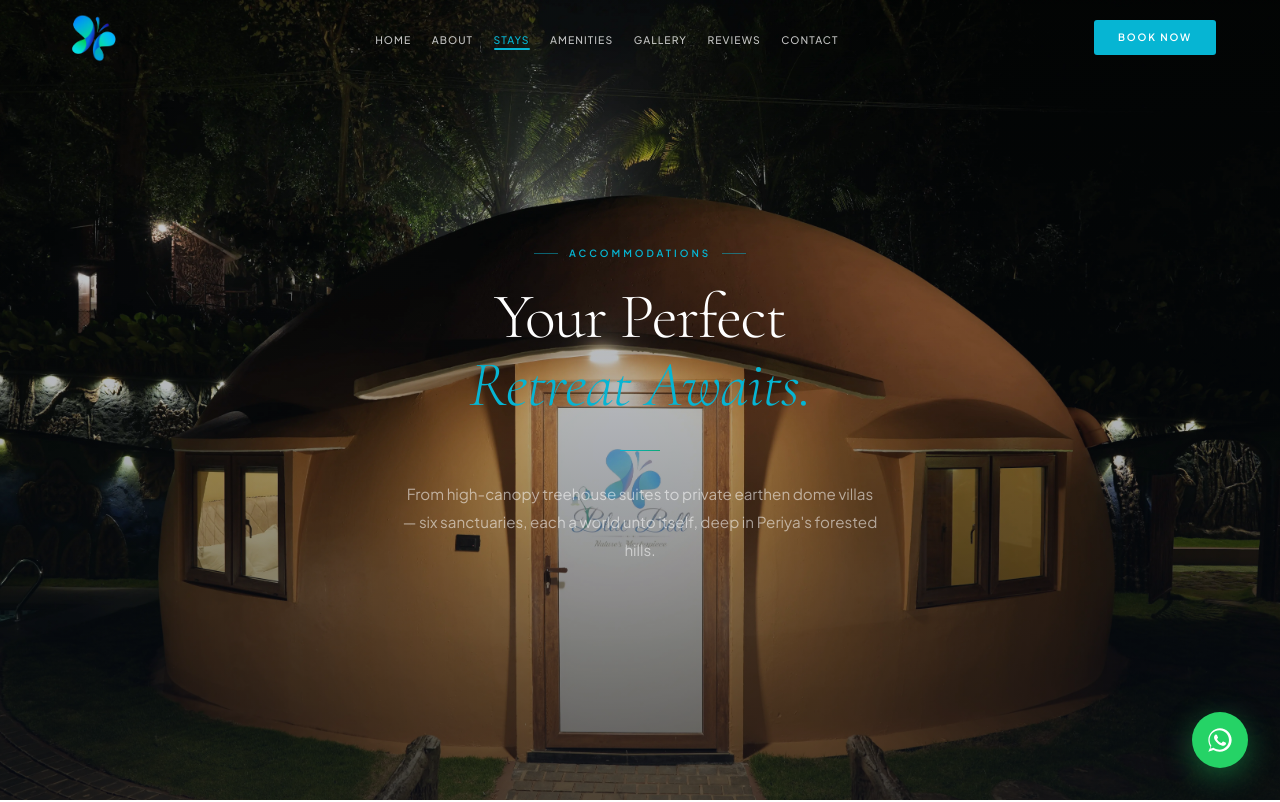
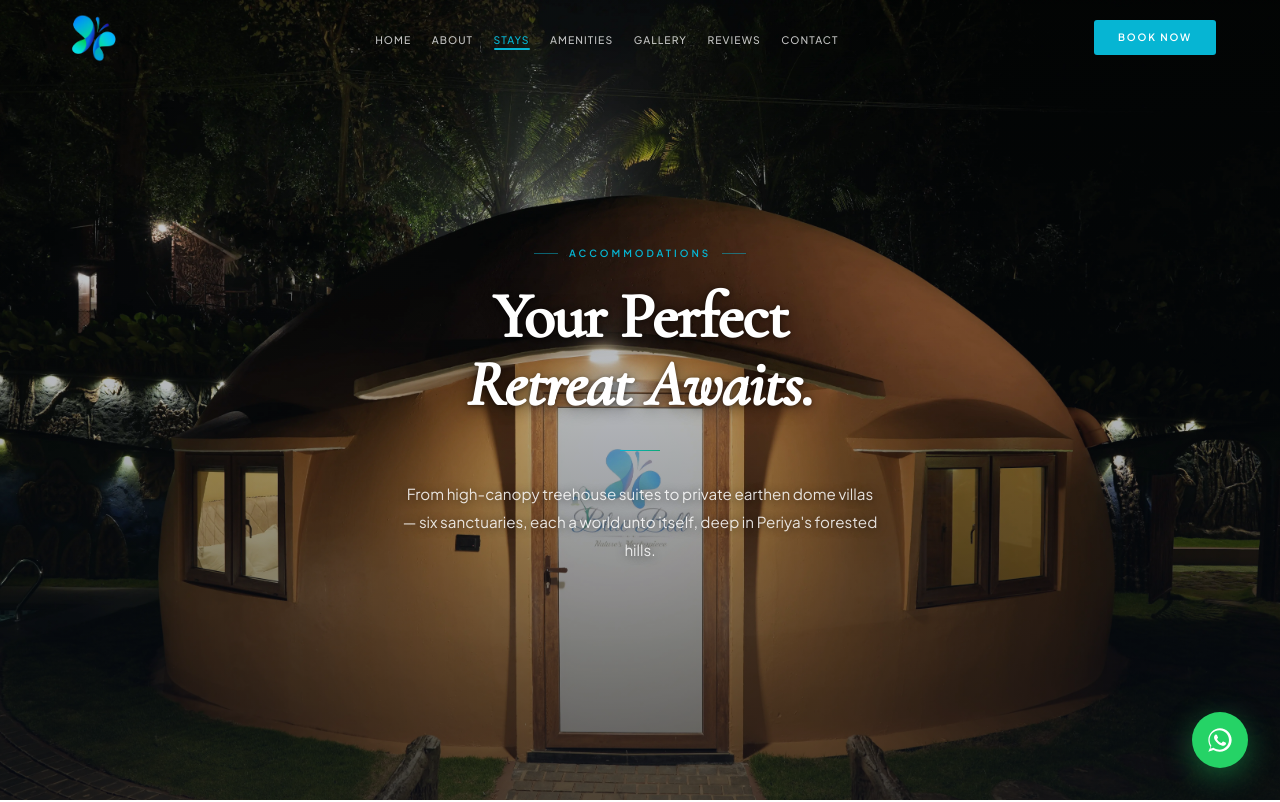
Before and after one commit to Arjun-4366/blue-bell, a Next.js app: page /stays in a window 1280 px wide. Shown: the top 802 px of the page. Built offline with nearby package versions, Linux system fonts and the light colour scheme; a web font is replaced by a local one.

Commit message:
feat: add Hero, PageHero, and ContactHero components along with stay data configurations

```diff
--- a/src/components/layout/PageHero.tsx
+++ b/src/components/layout/PageHero.tsx
@@ -14,10 +14,20 @@ interface PageHeroProps {
   imageSrc: string;
   imageAlt: string;
   scopeClass: string;
+  imagePosition?: string;
+  imagePositionMobile?: string;
+  /** Mobile-only crop override — needed because on narrow/tall viewports
+   * object-fit:cover is usually height-bound, making imagePositionMobile's
+   * vertical value a no-op. Scaling the image up first frees vertical slack
+   * so transformOriginMobile can actually move the visible crop. */
+  imageZoomMobile?: number;
+  imageTransformOriginMobile?: string;
 }
 
 export default function PageHero({
   eyebrow, heading, headingItalic, subtitle, imageSrc, imageAlt, scopeClass,
+  imagePosition = 'center 50%', imagePositionMobile,
+  imageZoomMobile, imageTransformOriginMobile = 'center 50%',
 }: PageHeroProps) {
   const ref = useRef<HTMLElement>(null);
   const blackRef = useRef<HTMLDivElement>(null);
@@ -54,7 +64,7 @@ export default function PageHero({
           src={imageSrc} alt={imageAlt} className={`${scopeClass}-bg`}
           style={{
             position: 'absolute', inset: 0, width: '100%', height: '115%',
-            objectFit: 'cover', objectPosition: 'center 50%',
+            objectFit: 'cover', objectPosition: imagePosition,
             // filter: 'brightness(0.62) saturate(0.9)',
           }}
         />
@@ -92,15 +102,17 @@ export default function PageHero({
             <h1 style={{ margin: '0 0 0.1em', opacity: 0 }}>
               <span style={{
                 display: 'block', fontFamily: 'var(--font-display)',
-                fontSize: 'clamp(2rem, 5vw, 4.8rem)', fontWeight: 300,
+                fontSize: 'clamp(2rem, 5vw, 4.8rem)', fontWeight: 600,
                 color: '#FFFFFF', lineHeight: 1.05, letterSpacing: '-0.02em',
+                textShadow: '0 2px 16px rgba(0,0,0,0.55), 0 1px 4px rgba(0,0,0,0.4)',
               }}>{heading}</span>
               {headingItalic && (
                 <span style={{
                   display: 'block', fontFamily: 'var(--font-display)',
-                  fontSize: 'clamp(2rem, 5vw, 4.8rem)', fontWeight: 300,
-                  fontStyle: 'italic', color: 'var(--brand-cyan)',
+                  fontSize: 'clamp(2rem, 5vw, 4.8rem)', fontWeight: 600,
+                  fontStyle: 'italic', color: '#FFFFFF',
                   lineHeight: 1.1, letterSpacing: '-0.01em',
+                  textShadow: '0 2px 16px rgba(0,0,0,0.55), 0 1px 4px rgba(0,0,0,0.4)',
                 }}>{headingItalic}</span>
               )}
             </h1>
@@ -116,8 +128,9 @@ export default function PageHero({
             {/* Subtitle */}
             <p style={{
               fontFamily: 'var(--font-sans)', fontSize: 'clamp(0.82rem, 1.2vw, 0.95rem)',
-              color: 'rgba(255,255,255,0.55)', maxWidth: '480px',
+              color: 'rgba(255,255,255,0.85)', maxWidth: '480px',
               margin: '0 auto', lineHeight: 1.85, opacity: 0,
+              textShadow: '0 1px 8px rgba(0,0,0,0.5)',
             }}>{subtitle}</p>
 
           </div>
@@ -129,6 +142,8 @@ export default function PageHero({
           .hero-gradient {
             background: linear-gradient(to bottom, rgba(6,13,26,0.15) 0%, rgba(6,13,26,0.38) 50%, rgba(6,13,26,0.68) 100%) !important;
           }
+          ${imagePositionMobile ? `img { object-position: ${imagePositionMobile} !important; }` : ''}
+          ${imageZoomMobile ? `img { transform: scale(${imageZoomMobile}); transform-origin: ${imageTransformOriginMobile} !important; }` : ''}
         }
 
         @media (max-width: 480px) {
--- a/src/components/sections/contact/ContactHero.tsx
+++ b/src/components/sections/contact/ContactHero.tsx
@@ -11,6 +11,8 @@ export default function ContactHero() {
       imageSrc={domeImg.src}
       imageAlt="Earthen dome villa at Blue Bell"
       scopeClass="con-hero"
+      imageZoomMobile={1.4}
+      imageTransformOriginMobile="center 20%"
     />
   );
 }
--- a/src/components/sections/home/Hero.tsx
+++ b/src/components/sections/home/Hero.tsx
@@ -164,17 +164,18 @@ export default function Hero() {
             <h1 className="h-heading" style={{
               fontFamily: 'var(--font-display)',
               fontSize: 'clamp(2.2rem, 5vw, 4.5rem)',
-              fontWeight: 300,
+              fontWeight: 600,
               lineHeight: 1.1,
               letterSpacing: '-0.02em',
               color: '#ffffff',
               marginBottom: '0.15em',
               opacity: 0,
+              textShadow: '0 2px 16px rgba(0,0,0,0.55), 0 1px 4px rgba(0,0,0,0.4)',
             }}>
               Wayanad&apos;s Best Resort<br />
               <span style={{
                 fontStyle: 'italic',
-                color: 'var(--brand-cyan)',
+                color: '#ffffff',
               }}>for Every Kind of Getaway</span>
             </h1>
 
@@ -190,11 +191,12 @@ export default function Hero() {
             <p className="h-sub" style={{
               fontFamily: 'var(--font-sans)',
               fontSize: 'clamp(0.85rem, 1.3vw, 0.97rem)',
-              color: 'rgba(255,255,255,0.58)',
+              color: 'rgba(255,255,255,0.85)',
               lineHeight: 1.85,
               maxWidth: '420px',
               marginBottom: 'clamp(1.5rem, 2.5vw, 2.2rem)',
               opacity: 0,
+              textShadow: '0 1px 8px rgba(0,0,0,0.5)',
             }}>
               Treehouses and private-pool domes tucked into the forest in Periya — the best resort
               in Wayanad for family stays, and private-pool stays for couples.
@@ -240,9 +242,9 @@ export default function Hero() {
               padding-bottom: 25vh;
             }
 
-            .h-bg-video {
-              filter: brightness(0.7) saturate(0.95) !important;
-            }
+             .h-bg-video {
+
+             }
 
             /* Compact side-by-side buttons on mobile */
             .h-cta-btn {
--- a/src/data/stays.ts
+++ b/src/data/stays.ts
@@ -34,7 +34,6 @@ import treetrunkA1_1 from '@/images/treehouseroom/treetrunk/treetrunk A1-1.webp'
 import treetrunkA1_2 from '@/images/treehouseroom/treetrunk/treetrunk A1-2.jpeg';
 import treetrunkA2_1 from '@/images/treehouseroom/treetrunk/treetrunk A2-1.webp';
 import treetrunkA2_2 from '@/images/treehouseroom/treetrunk/treetrunk A2-2.webp';
-import treetrunkA2_3 from '@/images/treehouseroom/treetrunk/treetrunk A2-3.webp';
 import treetrunkA2_4 from '@/images/treehouseroom/treetrunk/treetrunk A2-4.jpeg';
 import treetrunkA3_1 from '@/images/treehouseroom/treetrunk/treetrunk A3-1.webp';
 import treetrunkA3_2 from '@/images/treehouseroom/treetrunk/treetrunk A3-2.jpeg';
@@ -335,7 +334,7 @@ export const stays: Stay[] = [
       'Restaurant access',
       'BBQ facilities (charges apply)',
     ],
-    images: [treehouse3,treetrunkA2_1, treetrunkA2_2, treetrunkA2_3, treetrunkA2_4, treehouse2 ],
+    images: [treehouse3,treetrunkA2_1, treetrunkA2_2, treetrunkA2_4, treehouse2 ],
     featured: false,
   },
   {
```
